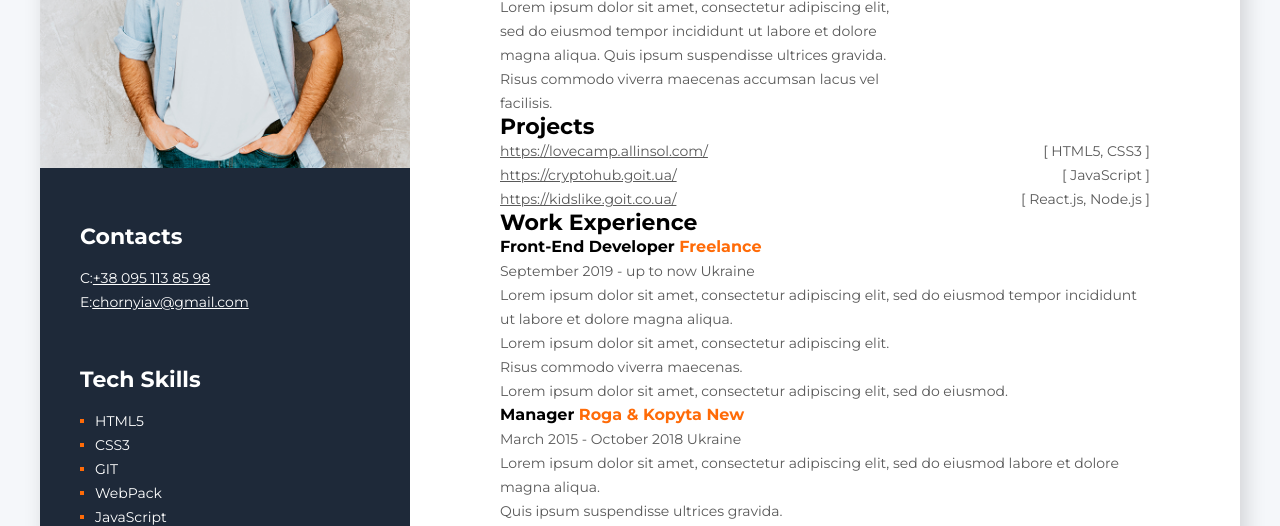
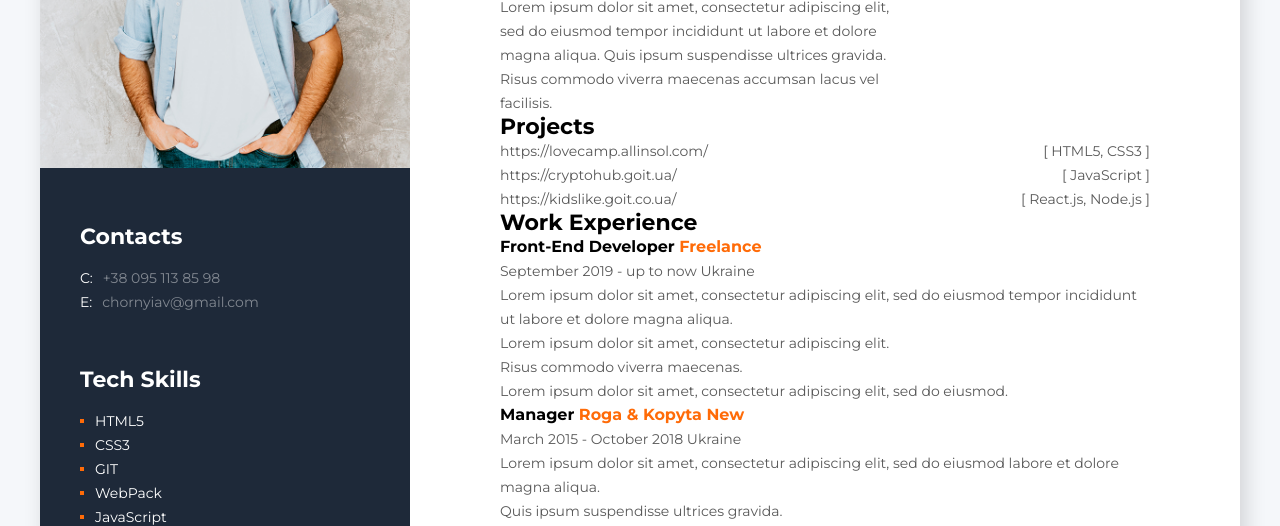
Before and after one commit to andrey137137137/resume, a plain HTML site: page index.html in a window 1280 px wide. Shown: the part 266-792 px from the top of the page. Drawn offline with nearby package versions, Linux system fonts and the light colour scheme.

Commit message:
Modified links into Sidebar

```diff
--- a/index.html
+++ b/index.html
@@ -29,11 +29,11 @@
             <ul class="list list--clearfix sidebar-list contacts-list">
               <li class="list-item">
                 <span class="list-marker">c:</span>
-                <a href="tel:380951138598" class="list-link">+38 095 113 85 98</a>
+                <a href="tel:380951138598" class="link list-link">+38 095 113 85 98</a>
               </li>
               <li class="list-item">
                 <span class="list-marker">e:</span>
-                <a href="mailto:chornyiav@gmail.com" class="list-link">chornyiav@gmail.com</a>
+                <a href="mailto:chornyiav@gmail.com" class="link list-link">chornyiav@gmail.com</a>
               </li>
             </ul>
           </section>
@@ -83,19 +83,19 @@
             <h2 class="section-title">Projects</h2>
             <ol class="list list--clearfix">
               <li class="list-item">
-                <a href="https://lovecamp.allinsol.com/" class="list-link portfolio-link"
+                <a href="https://lovecamp.allinsol.com/" class="link list-link portfolio-link"
                   >https://lovecamp.allinsol.com/</a
                 >
                 <span class="float-right portfolio-techs">[ HTML5, CSS3 ]</span>
               </li>
               <li class="list-item">
-                <a href="https://cryptohub.goit.ua/" class="list-link portfolio-link"
+                <a href="https://cryptohub.goit.ua/" class="link list-link portfolio-link"
                   >https://cryptohub.goit.ua/</a
                 >
                 <span class="float-right portfolio-techs">[ JavaScript ]</span>
               </li>
               <li class="list-item">
-                <a href="https://kidslike.goit.co.ua/" class="list-link portfolio-link"
+                <a href="https://kidslike.goit.co.ua/" class="link list-link portfolio-link"
                   >https://kidslike.goit.co.ua/</a
                 >
                 <span class="float-right portfolio-techs">[ React.js, Node.js ]</span>
--- a/style.css
+++ b/style.css
@@ -25,6 +25,7 @@ a,
 a:active,
 a:visited,
 a:link {
+  text-decoration: none;
   color: inherit;
 }
 
@@ -104,6 +105,10 @@ a:link {
   transform: translateY(-50%);
 }
 
+.link:hover {
+  text-decoration: underline;
+}
+
 .main-wrapper {
   margin: 40px auto;
   max-width: 1200px;
@@ -142,10 +147,12 @@ a:link {
 }
 
 .contacts-list .list-marker {
+  padding-right: 10px;
   text-transform: capitalize;
 }
 
 .contacts-list .list-link {
+  color: #828891;
 }
 
 .sidebar-list--marked .list-item:before {
```
